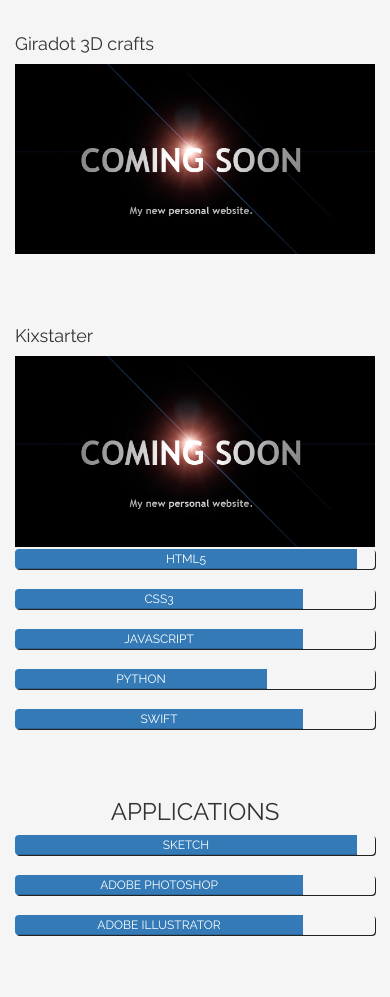
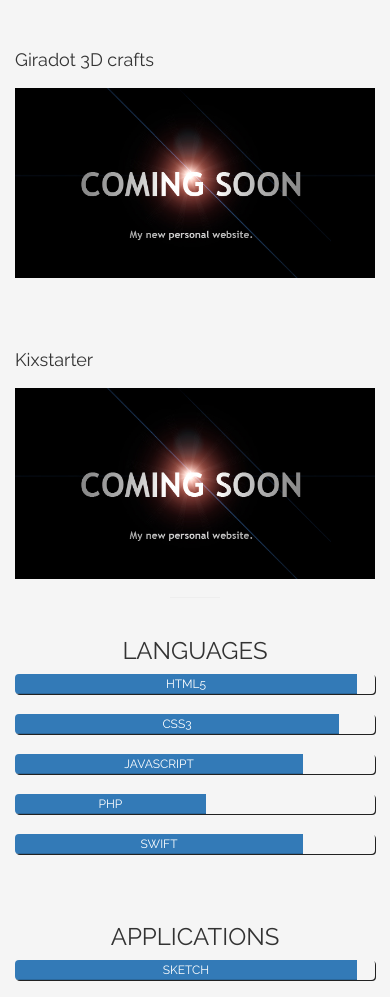
Before and after one commit to sdees82/portfolio, a plain HTML site: page index.html in a window 390 px wide. Shown: the part 1378-2375 px from the top of the page. Drawn offline with nearby package versions, Linux system fonts and the light colour scheme; a web font is replaced by a local one.

Commit message:
made changes to html and css

```diff
--- a/css/default.css
+++ b/css/default.css
@@ -119,7 +119,7 @@ display: none;
 
 /*******RECENT WORK***********/
 #recentWork{
-  height: 875px;
+  height: 1000px;
   margin-top: 10%;
   margin-bottom: 10%;
 
@@ -140,8 +140,8 @@ display: none;
 }
 
 #recentWork > .container > .row > .col-sm-4 > h3{
-  margin-top: 10px;
-  margin-bottom: 10px;
+  margin-top: 5%;
+  margin-bottom: 5%;
   font-size: 1.5em;
 }
 #recentWork > .container > .row > .col-sm-4 > div{
@@ -152,6 +152,7 @@ display: none;
   margin-bottom: 10%;
 }
 .filler{
+  max-width: 400px;
   height: 200px;
   width: 290px;
   background: #000;
--- a/index.html
+++ b/index.html
@@ -115,7 +115,7 @@
   </div>
 </div>
 <div class="progress">
-	<div class="progress-bar" role="progressbar" aria-valuenow="80" aria-valuemin="0" aria-valuemax="100" >
+	<div class="progress-bar" role="progressbar" aria-valuenow="90" aria-valuemin="0" aria-valuemax="100" >
 		CSS3
   </div>
 </div>
@@ -125,8 +125,8 @@
   </div>
 </div>
 <div class="progress">
-	<div class="progress-bar" role="progressbar" aria-valuenow="70" aria-valuemin="0" aria-valuemax="100" >
-		PYTHON
+	<div class="progress-bar" role="progressbar" aria-valuenow="53" aria-valuemin="0" aria-valuemax="100" >
+		PHP
   </div>
 </div>
 <div class="progress">
```
